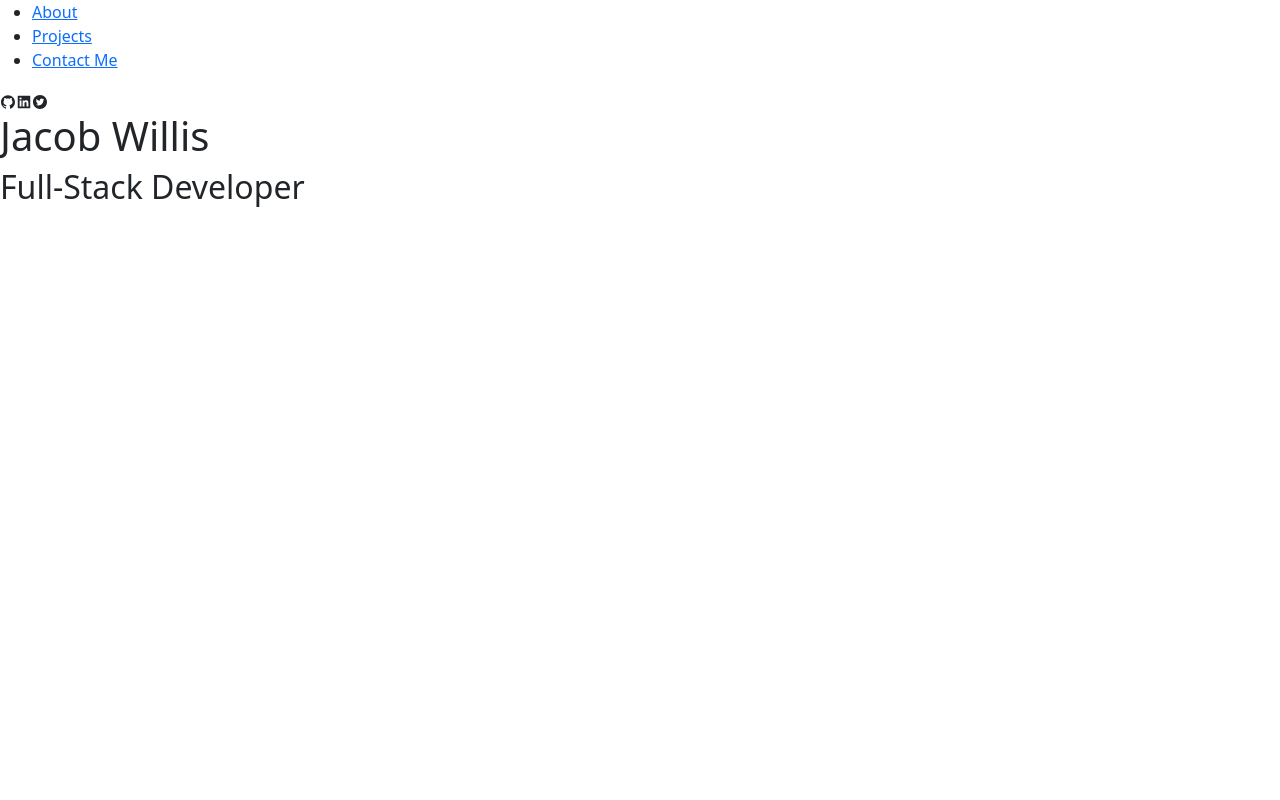
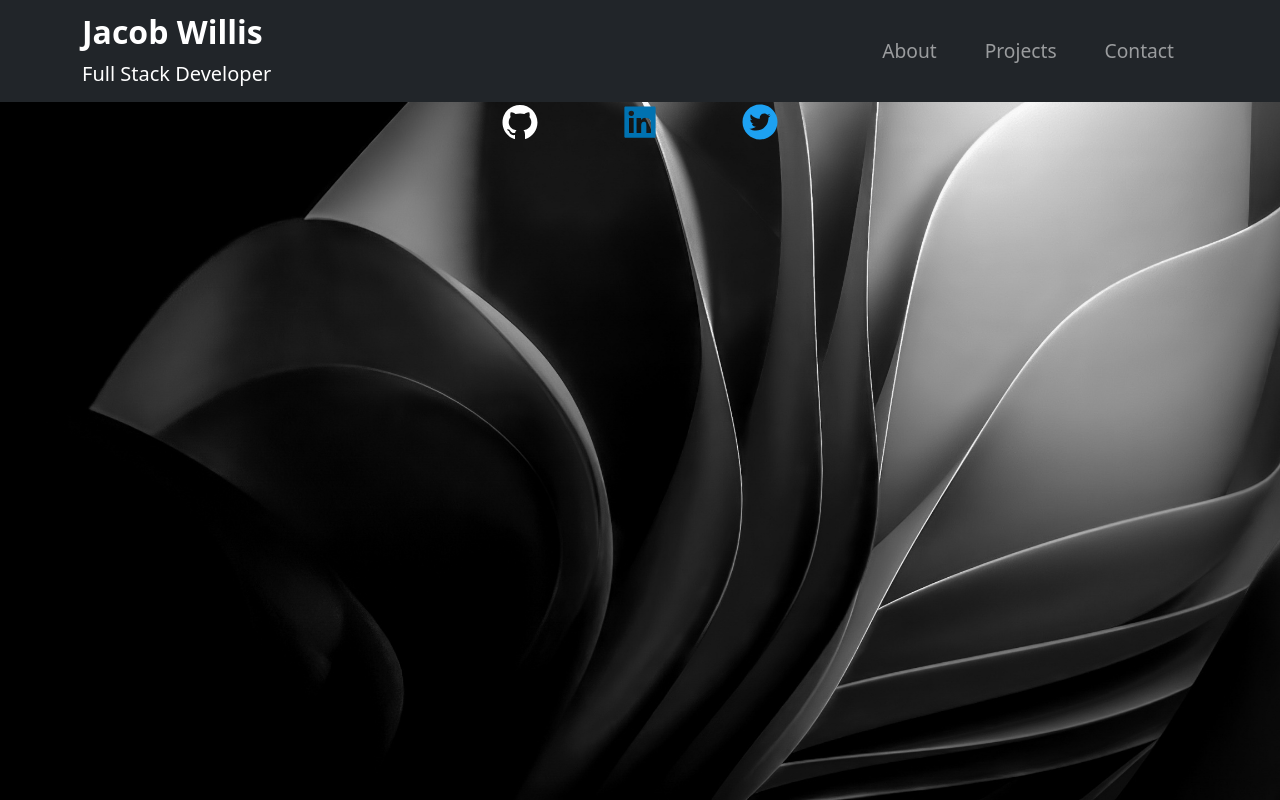
Before and after one commit to JacobRyanWillis/React_Portfolio, a React (Create React App) app: page / in a window 1280 px wide. Built offline with nearby package versions, Linux system fonts and the light colour scheme.

Commit message:
'added footer and header with CSS'

```diff
--- a/src/App.css
+++ b/src/App.css
@@ -1,38 +1,7 @@
-.App {
-  text-align: center;
+body {
+    background-image: url("../public/images/react-background.jpg");
+    background-repeat: no-repeat;
+    background-size: cover;
+    background-position: center;
+    height: 100vh;
 }
-
-.App-logo {
-  height: 40vmin;
-  pointer-events: none;
-}
-
-@media (prefers-reduced-motion: no-preference) {
-  .App-logo {
-    animation: App-logo-spin infinite 20s linear;
-  }
-}
-
-.App-header {
-  background-color: #282c34;
-  min-height: 100vh;
-  display: flex;
-  flex-direction: column;
-  align-items: center;
-  justify-content: center;
-  font-size: calc(10px + 2vmin);
-  color: white;
-}
-
-.App-link {
-  color: #61dafb;
-}
-
-@keyframes App-logo-spin {
-  from {
-    transform: rotate(0deg);
-  }
-  to {
-    transform: rotate(360deg);
-  }
-}
--- a/src/App.js
+++ b/src/App.js
@@ -6,12 +6,13 @@ import 'bootstrap/dist/css/bootstrap.min.css';
 
 // import Navigation from './components/navigation';
 // import Content from './components/content';
-// import Footer from './components/footer';
+import Footer from './components/footer';
 
 function App() {
   return (
-    <div>
+    <div className='background'>
       <Header />
+      <Footer />
     </div>
   );
 }
--- /dev/null
+++ b/src/components/footer.css
@@ -0,0 +1,37 @@
+.footer-icons {
+    display: flex;
+    justify-content: center;
+    gap: 5rem;
+  }
+
+  .footer-icon {
+    font-size: 2.5rem;
+    transition: transform 0.3s ease;
+  }
+
+  .github-icon {
+    color: white;
+  }
+
+  .linkedin-icon {
+    color: #0072b1
+  }
+
+  .twitter-icon {
+    color: #1DA1F2
+  }
+
+  .github-icon:hover {
+    transform: scale(1.2); /* Increase the size of the icon on hover */
+    color: grey; /* Customize the color for GitHub icon on hover */
+  }
+
+  .linkedin-icon:hover {
+    transform: scale(1.2); /* Increase the size of the icon on hover */
+    color: grey; /* Customize the color for LinkedIn icon on hover */
+  }
+
+  .twitter-icon:hover {
+    transform: scale(1.2); /* Increase the size of the icon on hover */
+    color: grey; /* Customize the color for Twitter icon on hover */
+  }
--- a/src/components/footer.js
+++ b/src/components/footer.js
@@ -0,0 +1,23 @@
+// import React, { useState } from 'react';
+import { AiFillGithub, AiFillLinkedin, AiFillTwitterCircle } from 'react-icons/ai';
+import './footer.css';
+
+const Footer = () => {
+  return (
+    <footer className="d-flex justify-content-center">
+      <div className="footer-icons">
+        <a href="https://github.com/JacobRyanWillis" className='github-icon'>
+          <AiFillGithub className="footer-icon" />
+        </a>
+        <a href="https://www.linkedin.com/in/jacob-willis-a9a8a823a/" className='linkedin-icon'>
+          <AiFillLinkedin className="footer-icon" />
+        </a>
+        <a href="https://twitter.com/jakenazty12" className='twitter-icon '>
+          <AiFillTwitterCircle className="footer-icon" />
+        </a>
+      </div>
+    </footer>
+  );
+};
+
+export default Footer;
--- a/src/components/header.js
+++ b/src/components/header.js
@@ -1,18 +1,10 @@
 // import React, { useState } from 'react';
 import Navigation from './navigation';
-import { AiFillGithub, AiFillLinkedin, AiFillTwitterCircle } from 'react-icons/ai';
 
 const Header = () => {
 return (
     <header>
         <Navigation />
-        <div>
-            <AiFillGithub />
-            <AiFillLinkedin />
-            <AiFillTwitterCircle />
-        </div>
-        <h1>Jacob Willis</h1>
-        <h2>Full-Stack Developer</h2>
     </header>
     )
 };
--- /dev/null
+++ b/src/components/navigation.css
@@ -0,0 +1,20 @@
+li {
+  padding: 1rem;
+  font-size: 1.2rem;
+}
+
+.name {
+  font-weight: bold;
+  display: block;
+}
+
+.navbar-brand {
+  display: flex;
+  flex-direction: column;
+  align-items: flex-start;
+}
+
+.navbar-nav {
+  display: flex;
+  align-items: center;
+}
--- a/src/components/navigation.js
+++ b/src/components/navigation.js
@@ -1,15 +1,29 @@
 // import React, { useState } from 'react';
+import "./navigation.css";
+// import { FaReact } from "react-icons/fa";
 
 const Navigation = () => {
-    return (
-    <nav>
-        <ul>
-            <li><a href='#about'>About</a></li>
-            <li><a href='#projects'>Projects</a></li>
-            <li><a href='#contacts'>Contact Me</a></li>
+  return (
+    <nav className="navbar navbar-expand-lg navbar-dark bg-dark">
+      <div className="container">
+        <div className="navbar-brand">
+          <h2 className="name">Jacob Willis</h2>
+          <span className="role">Full Stack Developer</span>
+        </div>
+        <ul className="navbar-nav ml-auto">
+          <li className="nav-item">
+            <a className="nav-link" href="#about">About</a>
+          </li>
+          <li className="nav-item">
+            <a className="nav-link" href="#projects">Projects</a>
+          </li>
+          <li className="nav-item">
+            <a className="nav-link" href="#contact">Contact</a>
+          </li>
         </ul>
+      </div>
     </nav>
-    )
-}
+  );
+};
 
 export default Navigation;
```
Also changed, not shown: public/images/react-background.jpg (added).
